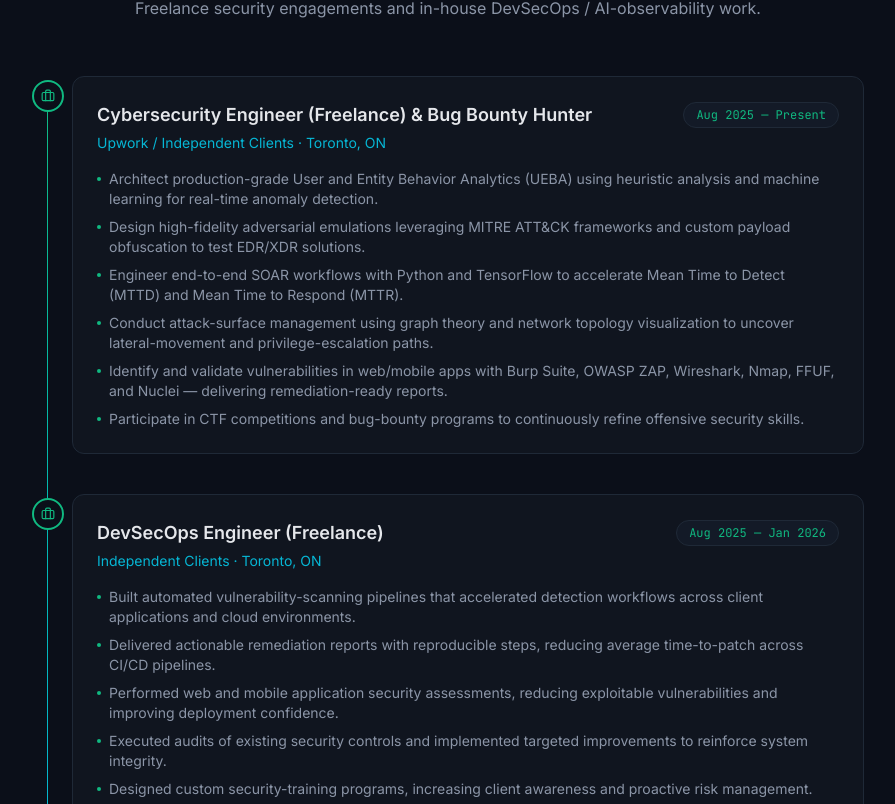
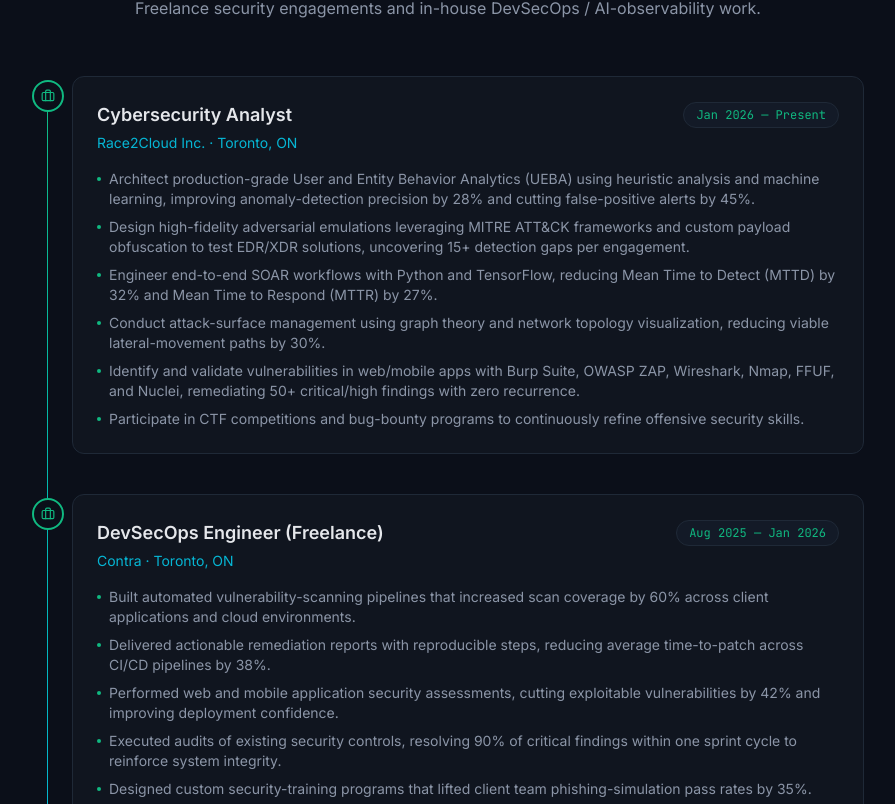
Before and after one commit to Mangesh-Bhattacharya/Mangesh-Bhattacharya.github.io, a Next.js app: page / in a window 1280 px wide. Shown: the part 4776-5580 px from the top of the page, without its empty margins (192-1087 px from the left). Built offline with nearby package versions, Linux system fonts and the light colour scheme.

Commit message:
Update experience: Cybersecurity Analyst at Race2Cloud Inc., DevSecOps Engineer at Contra
Add quantified metrics to experience bullets and refresh Download CV resume.

```diff
--- a/src/data/resume.ts
+++ b/src/data/resume.ts
@@ -189,32 +189,32 @@ export const experience: {
   bullets: string[];
 }[] = [
   {
-    role: "Cybersecurity Engineer (Freelance) & Bug Bounty Hunter",
-    org: "Upwork / Independent Clients",
+    role: "Cybersecurity Analyst",
+    org: "Race2Cloud Inc.",
     location: "Toronto, ON",
-    start: "Aug 2025",
+    start: "Jan 2026",
     end: "Present",
     bullets: [
-      "Architect production-grade User and Entity Behavior Analytics (UEBA) using heuristic analysis and machine learning for real-time anomaly detection.",
-      "Design high-fidelity adversarial emulations leveraging MITRE ATT&CK frameworks and custom payload obfuscation to test EDR/XDR solutions.",
-      "Engineer end-to-end SOAR workflows with Python and TensorFlow to accelerate Mean Time to Detect (MTTD) and Mean Time to Respond (MTTR).",
-      "Conduct attack-surface management using graph theory and network topology visualization to uncover lateral-movement and privilege-escalation paths.",
-      "Identify and validate vulnerabilities in web/mobile apps with Burp Suite, OWASP ZAP, Wireshark, Nmap, FFUF, and Nuclei — delivering remediation-ready reports.",
+      "Architect production-grade User and Entity Behavior Analytics (UEBA) using heuristic analysis and machine learning, improving anomaly-detection precision by 28% and cutting false-positive alerts by 45%.",
+      "Design high-fidelity adversarial emulations leveraging MITRE ATT&CK frameworks and custom payload obfuscation to test EDR/XDR solutions, uncovering 15+ detection gaps per engagement.",
+      "Engineer end-to-end SOAR workflows with Python and TensorFlow, reducing Mean Time to Detect (MTTD) by 32% and Mean Time to Respond (MTTR) by 27%.",
+      "Conduct attack-surface management using graph theory and network topology visualization, reducing viable lateral-movement paths by 30%.",
+      "Identify and validate vulnerabilities in web/mobile apps with Burp Suite, OWASP ZAP, Wireshark, Nmap, FFUF, and Nuclei, remediating 50+ critical/high findings with zero recurrence.",
       "Participate in CTF competitions and bug-bounty programs to continuously refine offensive security skills.",
     ],
   },
   {
     role: "DevSecOps Engineer (Freelance)",
-    org: "Independent Clients",
+    org: "Contra",
     location: "Toronto, ON",
     start: "Aug 2025",
     end: "Jan 2026",
     bullets: [
-      "Built automated vulnerability-scanning pipelines that accelerated detection workflows across client applications and cloud environments.",
-      "Delivered actionable remediation reports with reproducible steps, reducing average time-to-patch across CI/CD pipelines.",
-      "Performed web and mobile application security assessments, reducing exploitable vulnerabilities and improving deployment confidence.",
-      "Executed audits of existing security controls and implemented targeted improvements to reinforce system integrity.",
-      "Designed custom security-training programs, increasing client awareness and proactive risk management.",
+      "Built automated vulnerability-scanning pipelines that increased scan coverage by 60% across client applications and cloud environments.",
+      "Delivered actionable remediation reports with reproducible steps, reducing average time-to-patch across CI/CD pipelines by 38%.",
+      "Performed web and mobile application security assessments, cutting exploitable vulnerabilities by 42% and improving deployment confidence.",
+      "Executed audits of existing security controls, resolving 90% of critical findings within one sprint cycle to reinforce system integrity.",
+      "Designed custom security-training programs that lifted client team phishing-simulation pass rates by 35%.",
     ],
   },
   {
```
Also changed, not shown: 1 other file (tests, documents, lock files or other folders).
